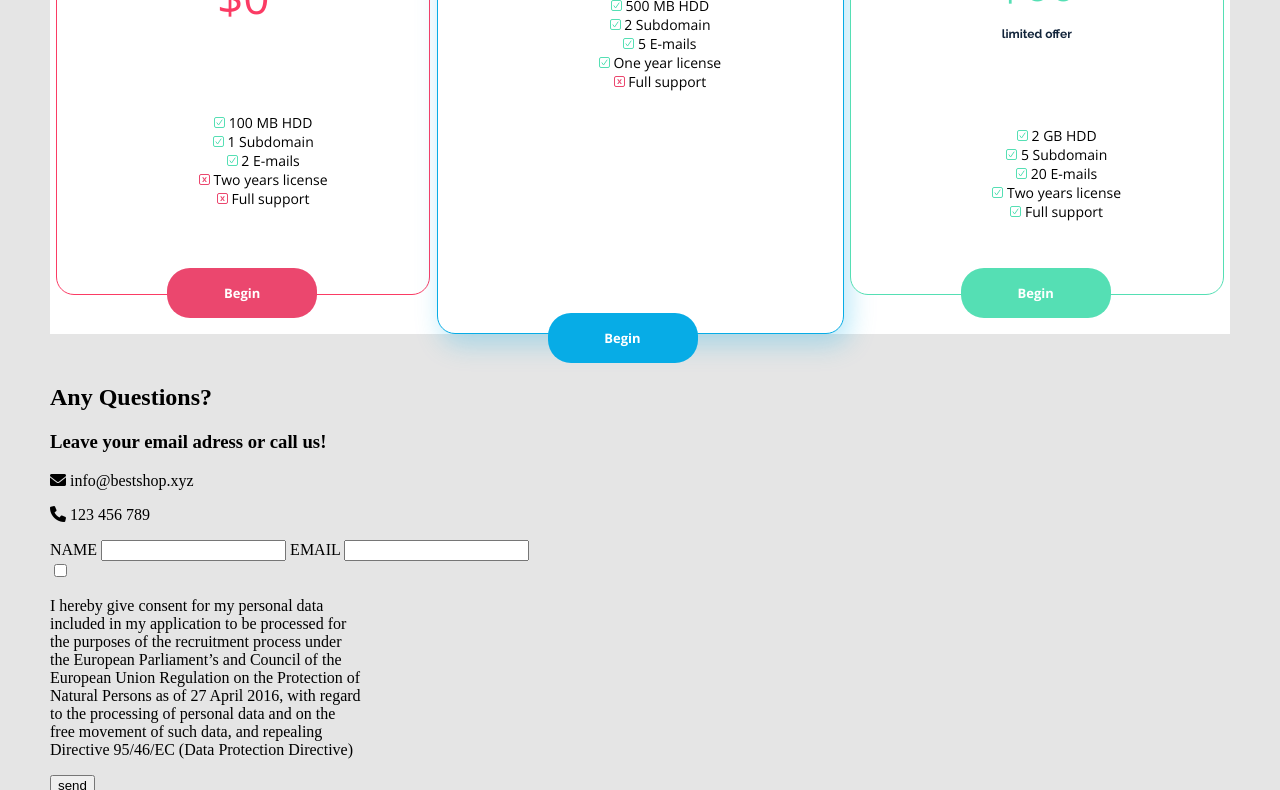
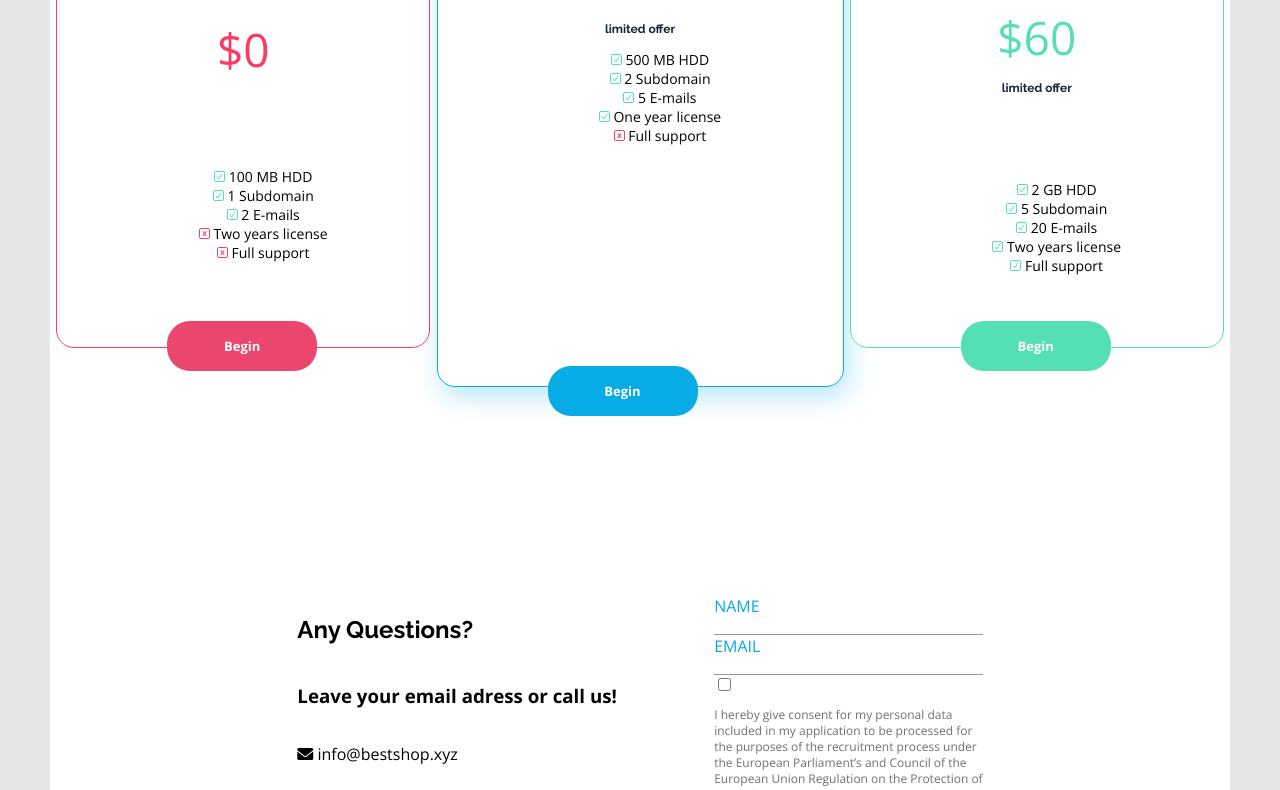
Before and after one commit to juancts/ProyectOneOxygen, a website: page public/index.html in a window 1280 px wide. Shown: the part 2663-3453 px from the top of the page. Drawn offline with nearby package versions, Linux system fonts and the light colour scheme.

Commit message:
desktop view

```diff
--- a/public/index.html
+++ b/public/index.html
@@ -300,7 +300,9 @@
 
     <!-- CONTACT SECTION -->
     <section class="contact">
-      <div>
+      <div class="contact__content">
+
+        <div class="contact__questions">
           <h1>Any Questions?</h1>
           <h3>Leave your email adress or call us!</h3>
           <p><i class="fas fa-envelope"></i> info@bestshop.xyz</p>
@@ -325,9 +327,13 @@
               free movement of such data, and repealing<br />
               Directive 95/46/EC (Data Protection Directive)
             </p>
+            <div id="formbutton">
               <button>send</button>
+
+            </div>
           </div>
         </form>
+      </div>
     </section>
     <!-- END CONTACT SECTION -->
 
--- a/src/styles.scss
+++ b/src/styles.scss
@@ -29,7 +29,6 @@ $cabecera-text-color: #333;
 }
 
 @mixin h1pricing {
-
   font-family: "Raleway";
   font-style: normal;
   font-weight: 400;
@@ -414,6 +413,8 @@ $cabecera-text-color: #333;
   }
 
   .pricing {
+    padding-bottom: 5px;
+    padding-top: 30px;
     background-color: white;
     &__content {
       display: flex;
@@ -422,13 +423,13 @@ $cabecera-text-color: #333;
 
       margin-bottom: 50px;
     }
-    p{
-      font-family: 'Raleway';
+    p {
+      font-family: "Raleway";
       font-style: normal;
       font-weight: 700;
       font-size: 12px;
       line-height: 14px;
-      color: #13253B;
+      color: #13253b;
     }
     h1 {
       text-align: center;
@@ -453,9 +454,9 @@ $cabecera-text-color: #333;
       &--premium {
         @include pricingboxdesktop;
         border: 1px solid #55dfb4;
-        span{
+        span {
           @include spanpricing;
-          color: #55DFB4;
+          color: #55dfb4;
         }
         button {
           background-color: #55dfb4;
@@ -483,16 +484,78 @@ $cabecera-text-color: #333;
       border: 1px solid #07ace6;
       box-shadow: 5px 10px 27px rgba(7, 172, 230, 0.29);
       border-radius: 18px;
-       span{
-        color: #07ACE6;
-       }
-       div{
+      span {
+        color: #07ace6;
+      }
+      div {
         text-align: center;
-       }
-       button{
+      }
+      button {
         top: 480px;
-        background-color: #07ACE6;
-       }
+        background-color: #07ace6;
+      }
+    }
+  }
+
+  .contact {
+
+
+    padding-top: 3px;
+    padding-bottom: 50px;
+    margin-top: 0px;
+    background-color: white;
+
+    &__content{
+      margin: 150px;
+
+      display: flex;
+    flex-direction: row;
+    justify-content: space-evenly;
+    align-content: center;
+    }
+
+    &__questions {
+      display: flex;
+      flex-direction: column;
+    }
+    h1 {
+      font-family: "Raleway";
+    }
+    h3,
+    p,
+    span {
+      font-family: "Open Sans";
+    }
+    span {
+      color: #08a6e4;
+    }
+    form {
+      display: flex;
+      flex-direction: column;
+      p {
+        font-family: "Open Sans";
+        font-style: normal;
+        font-weight: 400;
+        font-size: 12px;
+        line-height: 16px;
+        color: #707070;
+      }
+    }
+    input {
+      border: none;
+      border-bottom: 1px solid #95989a;
+    }
+    button {
+      color: white;
+      width: 226px;
+      height: 57px;
+      background: #08a6e4;
+      box-shadow: 5px 10px 14px rgba(7, 172, 230, 0.29);
+      border-radius: 35px;
+      border: none;
+    }
+    #formbutton {
+      text-align: right;
     }
   }
 }
```
Also changed, not shown: public/css/styles.css. Lines whose indentation alone changed are shown as unchanged.
